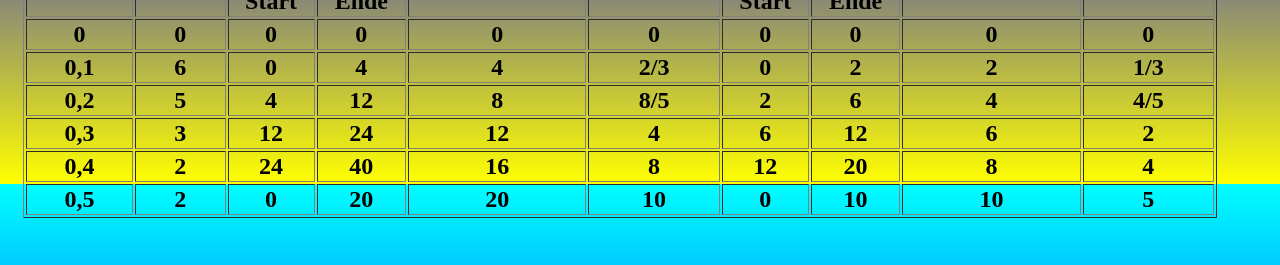
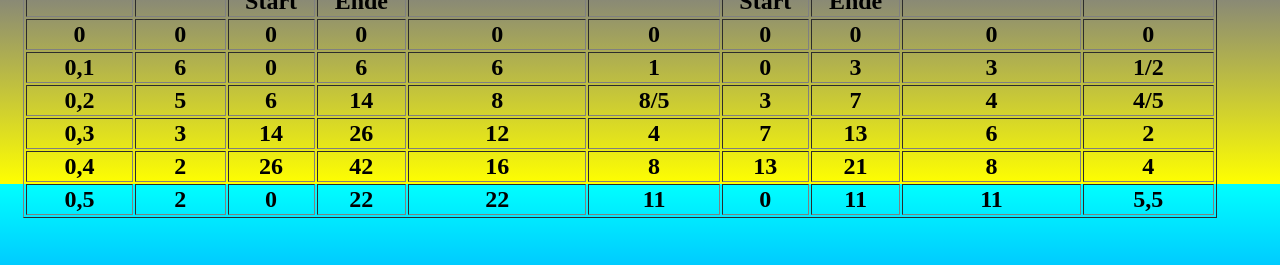
Before and after one commit to borbo-kh/praktikum-exp, a plain HTML site: page Wasserstofftechnik/wasserstofftechnik.html in a window 1280 px wide. Shown: the part 616-881 px from the top of the page. Drawn offline with Linux system fonts and the light colour scheme.

Commit message:
Update wasserstofftechnik.html

```diff
--- a/Wasserstofftechnik/wasserstofftechnik.html
+++ b/Wasserstofftechnik/wasserstofftechnik.html
@@ -54,47 +54,47 @@
             <th>0,1</th>
             <th>6</th>
             <th>0</th>
-            <th>4</th>
-            <th>4</th>
-            <th>2/3</th>
+            <th>6</th>
+            <th>6</th>
+            <th>1</th>
             <th>0</th>
-            <th>2</th>
-            <th>2</th>
-            <th>1/3</th>
+            <th>3</th>
+            <th>3</th>
+            <th>1/2</th>
         </tr>
         <tr>
             <th>0,2</th>
             <th>5</th>
-            <th>4</th>
-            <th>12</th>
+            <th>6</th>
+            <th>14</th>
             <th>8</th>
             <th>8/5</th>
-            <th>2</th>
-            <th>6</th>
+            <th>3</th>
+            <th>7</th>
             <th>4</th>
             <th>4/5</th>
         </tr>
         <tr>
             <th>0,3</th>
             <th>3</th>
-            <th>12</th>
-            <th>24</th>
+            <th>14</th>
+            <th>26</th>
             <th>12</th>
             <th>4</th>
-            <th>6</th>
-            <th>12</th>
+            <th>7</th>
+            <th>13</th>
             <th>6</th>
             <th>2</th>
         </tr>
         <tr>
             <th>0,4</th>
             <th>2</th>
-            <th>24</th>
-            <th>40</th>
+            <th>26</th>
+            <th>42</th>
             <th>16</th>
             <th>8</th>
-            <th>12</th>
-            <th>20</th>
+            <th>13</th>
+            <th>21</th>
             <th>8</th>
             <th>4</th>
         </tr>
@@ -102,13 +102,13 @@
             <th>0,5</th>
             <th>2</th>
             <th>0</th>
-            <th>20</th>
-            <th>20</th>
-            <th>10</th>
+            <th>22</th>
+            <th>22</th>
+            <th>11</th>
             <th>0</th>
-            <th>10</th>
-            <th>10</th>
-            <th>5</th>
+            <th>11</th>
+            <th>11</th>
+            <th>5,5</th>
         </tr>
     </table>
     <img src="wt-tabele-v_s.png" height="300" width="500">
```
